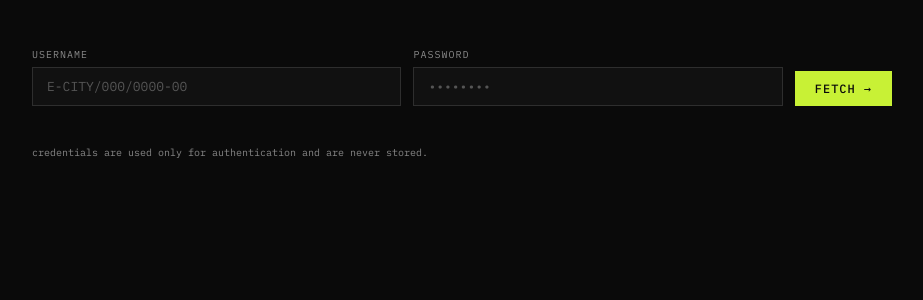
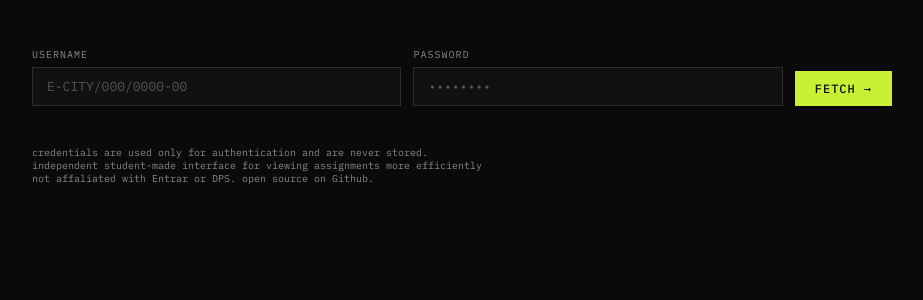
Before and after one commit to fourtysevencode/pretty-entrar-dashboard, a FastAPI app: page / in a window 1280 px wide. Shown: the part 132-432 px from the top of the page, without its empty margins (178-1101 px from the left). Run offline with FastAPI, Linux system fonts and the light colour scheme.

Commit message:
Update disclaimers in index.html
Added disclaimers about the interface and its affiliation.

```diff
--- a/templates/index.html
+++ b/templates/index.html
@@ -335,7 +335,8 @@
             <button id="fetch">Fetch →</button>
         </div>
         <div class="credentials-disclaimer" id="credentials-disclaimer">credentials are used only for authentication and are never stored.</div>
-
+        <div class="credentials-disclaimer" id="credentials-disclaimer">independent student-made interface for viewing assignments more efficiently</div>
+        <div class="credentials-disclaimer" id="credentials-disclaimer">not affaliated with Entrar or DPS. open source on Github.</div>
         <div class="status" id="status"></div>
 
         <div id="results-wrapper" style="display:none">
```
